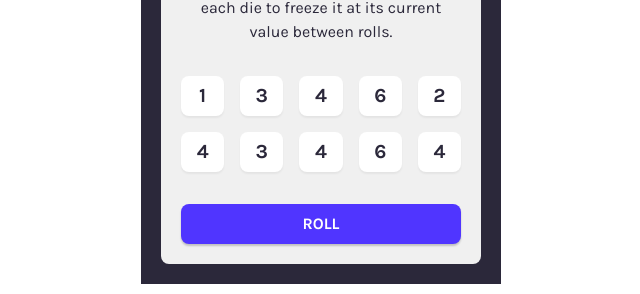
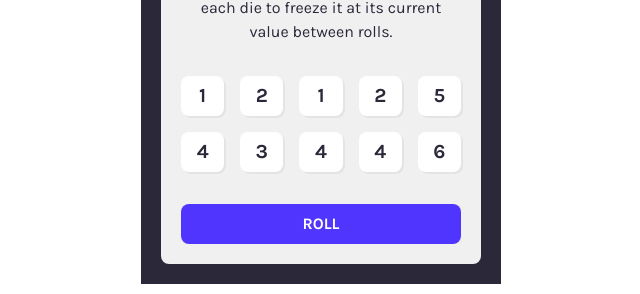
Before and after one commit to arialghifari/tenzies-game, a React (Vite) app: page / in a window 1280 px wide. Shown: the part 158-452 px from the top of the page, without its empty margins (319-959 px from the left). Built offline with nearby package versions, Linux system fonts and the light colour scheme.

Commit message:
Add roll function

```diff
--- a/src/App.tsx
+++ b/src/App.tsx
@@ -1,6 +1,28 @@
+import { useState } from "react";
 import Die from "./components/Die";
 
-const App = () => {
+function App() {
+  const [dice, setDice] = useState(allNewDice());
+
+  function allNewDice() {
+    const newDice = [];
+
+    for (let i = 0; i < 10; i++) {
+      const randomNumber = Math.ceil(Math.random() * 6);
+      newDice.push(randomNumber);
+    }
+
+    return newDice;
+  }
+
+  function rollDice() {
+    return setDice(allNewDice);
+  }
+
+  const diceElements = dice.map((die) => {
+    return <Die key={Math.random()} value={die} />;
+  });
+
   return (
     <main className="w-fit mx-auto mt-10 max-w-[22.5rem]">
       <div className="container bg-[#2B283A] p-5">
@@ -15,23 +37,16 @@ const App = () => {
 
           <div className="dice-container my-6 flex flex-col gap-4 text-xl sm:my-8">
             <div className="grid gap-3 grid-cols-2 sm:gap-4 sm:grid-cols-5">
-              <Die value={1} />
-              <Die value={3} />
-              <Die value={4} />
-              <Die value={6} />
-              <Die value={2} />
-              <Die value={4} />
-              <Die value={3} />
-              <Die value={4} />
-              <Die value={6} />
-              <Die value={4} />
+              {diceElements}
             </div>
           </div>
-          <button className="btn-main">ROLL</button>
+          <button className="btn-main" onClick={rollDice}>
+            ROLL
+          </button>
         </div>
       </div>
     </main>
   );
-};
+}
 
 export default App;
--- a/src/components/Die.tsx
+++ b/src/components/Die.tsx
@@ -2,8 +2,8 @@ interface Props {
   value: number;
 }
 
-const Die = (props: Props) => {
+function Die(props: Props) {
   return <button className="btn-number">{props.value}</button>;
-};
+}
 
 export default Die;
--- a/src/styles/main.css
+++ b/src/styles/main.css
@@ -10,16 +10,23 @@ html {
 
 @layer components {
   .btn-number {
-    @apply bg-white flex-1 font-bold min-h-[2.5rem] rounded-lg duration-100 transition-all text-[#2B283A];
-    box-shadow: 0px 2px 2px rgba(0, 0, 0, 0.05);
+    @apply bg-white flex-1 font-bold min-h-[2.5rem] rounded-lg text-[#2B283A];
+    box-shadow: 2px 2px 0px rgba(0, 0, 0, 0.05);
+
+    &:active {
+      box-shadow: inset 2px 2px 2px rgba(0, 0, 0, 0.1);
+    }
   }
 
   .btn-main {
     @apply bg-[#5035FF] text-white rounded-lg py-2 w-full font-bold;
-    box-shadow: 0px 2px 2px rgba(0, 0, 0, 0.2);
 
     &:hover {
       @apply bg-[#351ae4];
     }
+
+    &:active {
+      box-shadow: inset 2px 2px 5px rgba(0, 0, 0, 0.5);
+    }
   }
 }
```
